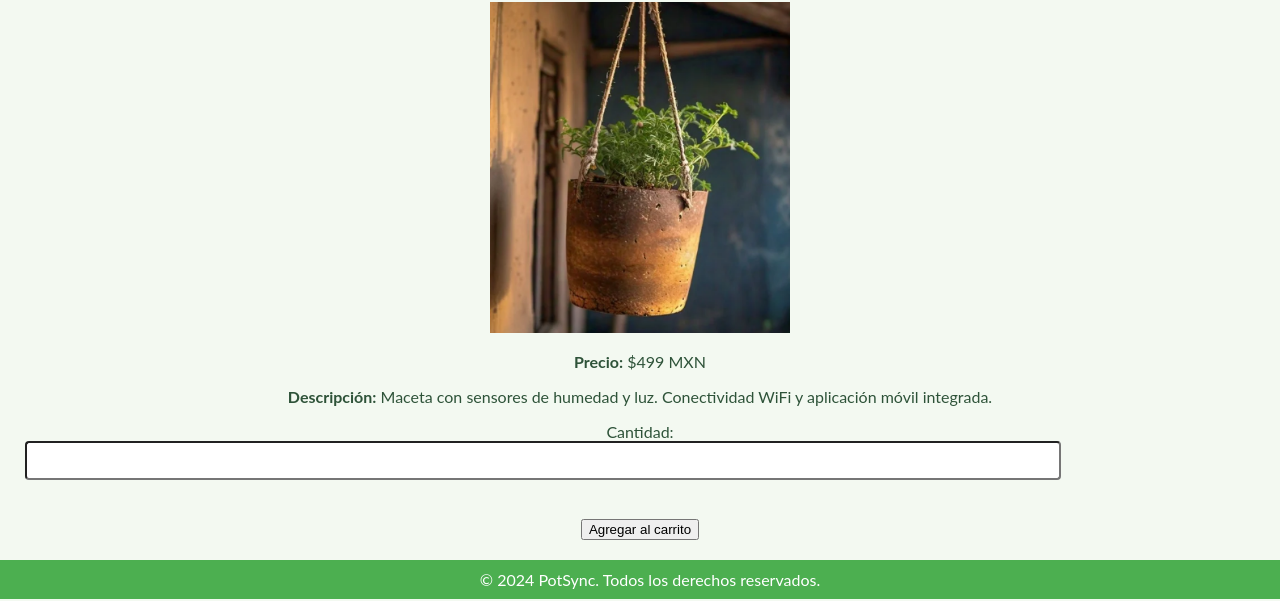
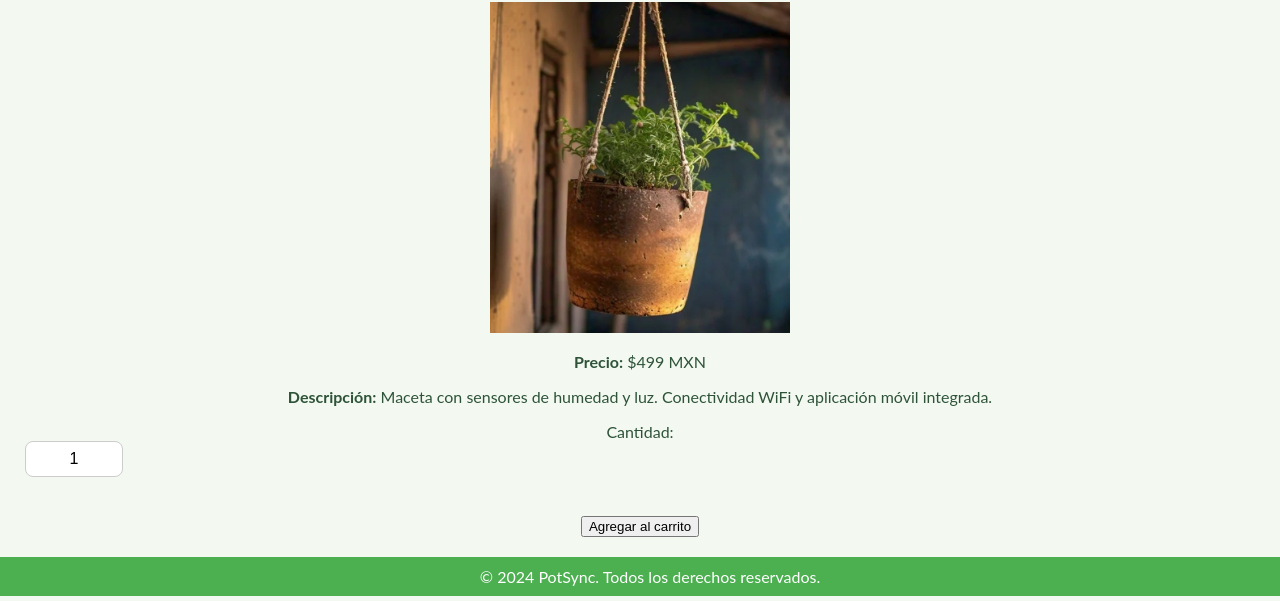
Before and after one commit to PotSync/web, a plain HTML site: page producto1.html in a window 1280 px wide. Shown: the part 199-800 px from the top of the page. Drawn offline with Linux system fonts and the light colour scheme.

Commit message:
Update styles.css

```diff
--- a/css/styles.css
+++ b/css/styles.css
@@ -195,3 +195,21 @@
     height: auto;
     border-radius: 8px;
 }
+
+input[type="number"] {
+    width: 80px;
+    padding: 8px;
+    font-size: 16px;
+    text-align: center;
+    border: 1px solid #ccc;
+    border-radius: 8px;
+    color: #000;
+    background-color: #fff;
+    appearance: textfield; /* oculta flechas en algunos navegadores */
+}
+
+input[type="number"]::-webkit-inner-spin-button,
+input[type="number"]::-webkit-outer-spin-button {
+    -webkit-appearance: none; /* oculta flechas en Chrome */
+    margin: 0;
+}
```
